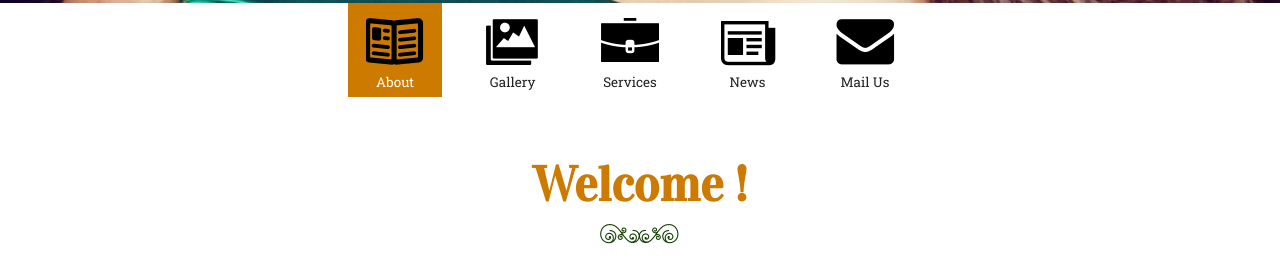
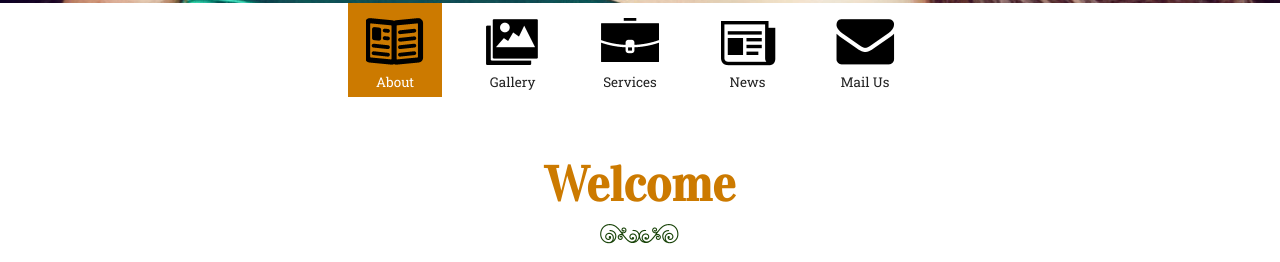
Before and after one commit to linxia25/cpnt201-a1-Jewelex, a plain HTML site: page index.html in a window 1280 px wide. Shown: the part 1617-1879 px from the top of the page. Drawn offline with nearby package versions, Linux system fonts and the light colour scheme.

Commit message:
heading modification

```diff
--- a/index.html
+++ b/index.html
@@ -130,7 +130,7 @@ Smartphone Compatible web template, free webdesigns for Nokia, Samsung, LG, Sony
 		 <div class="Welcome wow bounceIn" data-wow-delay="0.4s">
 			<div class="container">
 				<div class="welcome-main">
-					<h1>Welcome ! </h1>
+					<h1>Welcome</h1>
 						<img src="images/design.png" alt=""/>
 					<h3>Lorem ipsum dolor sit amet conse ctetur adipisicing elit, sed do eiusmod tempor incididunt
 						ut labore et dolore magna  ctetur adipisicing elit, aliqua.</h3>
```
